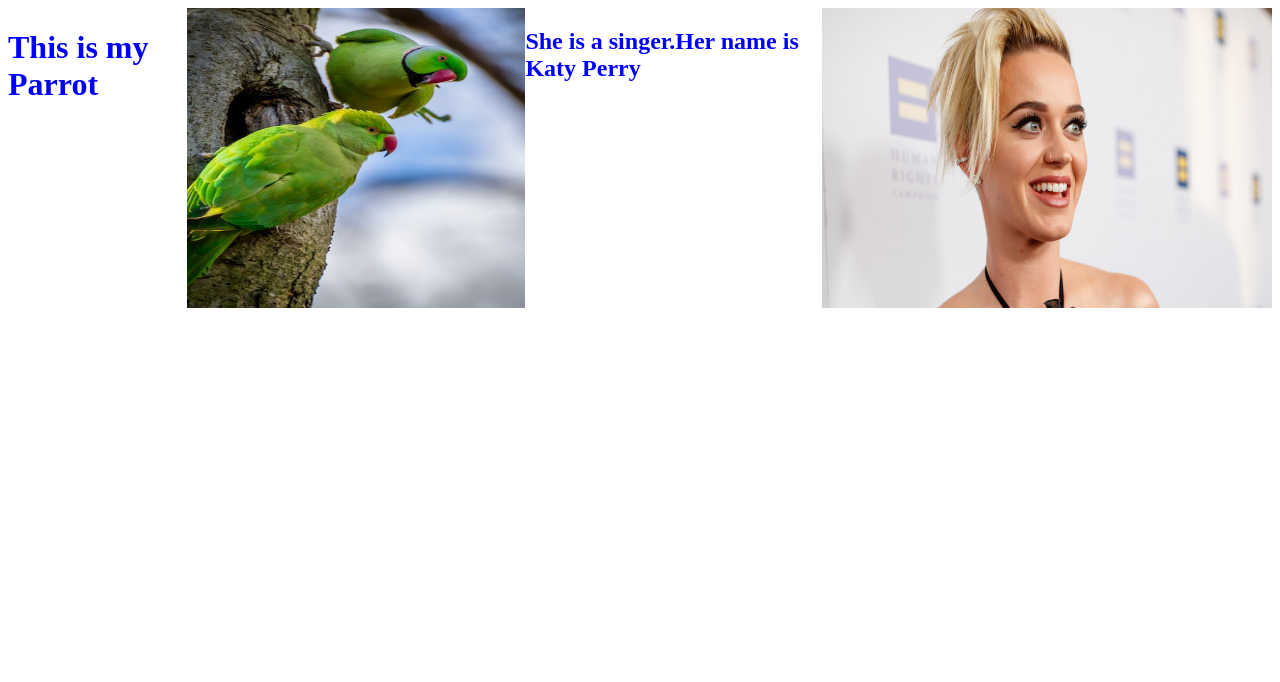
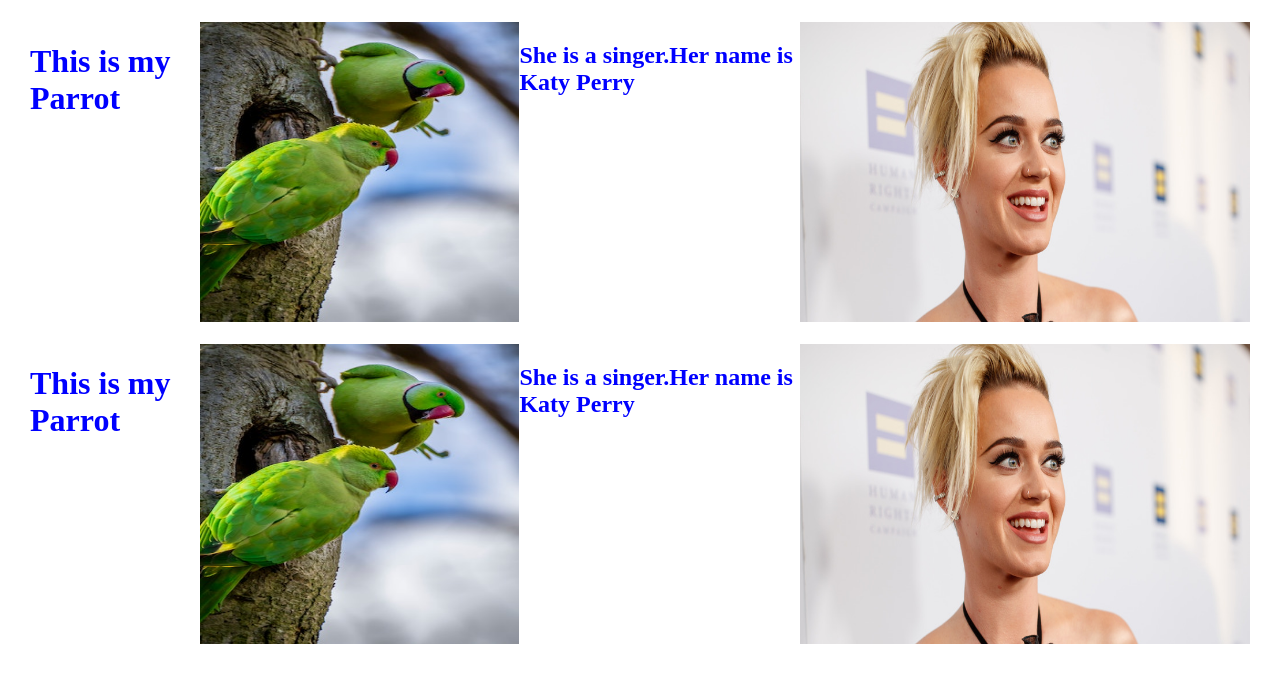
Before and after one commit to A01711575013/my-fourth-repo, a plain HTML site: page index.html in a window 1280 px wide. Drawn offline with Linux system fonts and the light colour scheme.

Commit message:
again same photo add

```diff
--- a/index.html
+++ b/index.html
@@ -15,6 +15,12 @@
         <h2>She is a singer.Her name is Katy Perry</h2>
         <img class="ketty" src="img/Katy Perry.jpg" alt="">
     </div>
+    <div>
+        <h1>This is my Parrot</h1>
+        <img class="parrot" src="img/parrot3.jpg" alt="">
+        <h2>She is a singer.Her name is Katy Perry</h2>
+        <img class="ketty" src="img/Katy Perry.jpg" alt="">
+    </div>
 </body>
 
 </html>
--- a/style/style.css
+++ b/style/style.css
@@ -1,6 +1,7 @@
 div {
     display: flex;
     color: blue;
+    margin: 22px;
 }
 .ketty {
     width: 450px;
```
